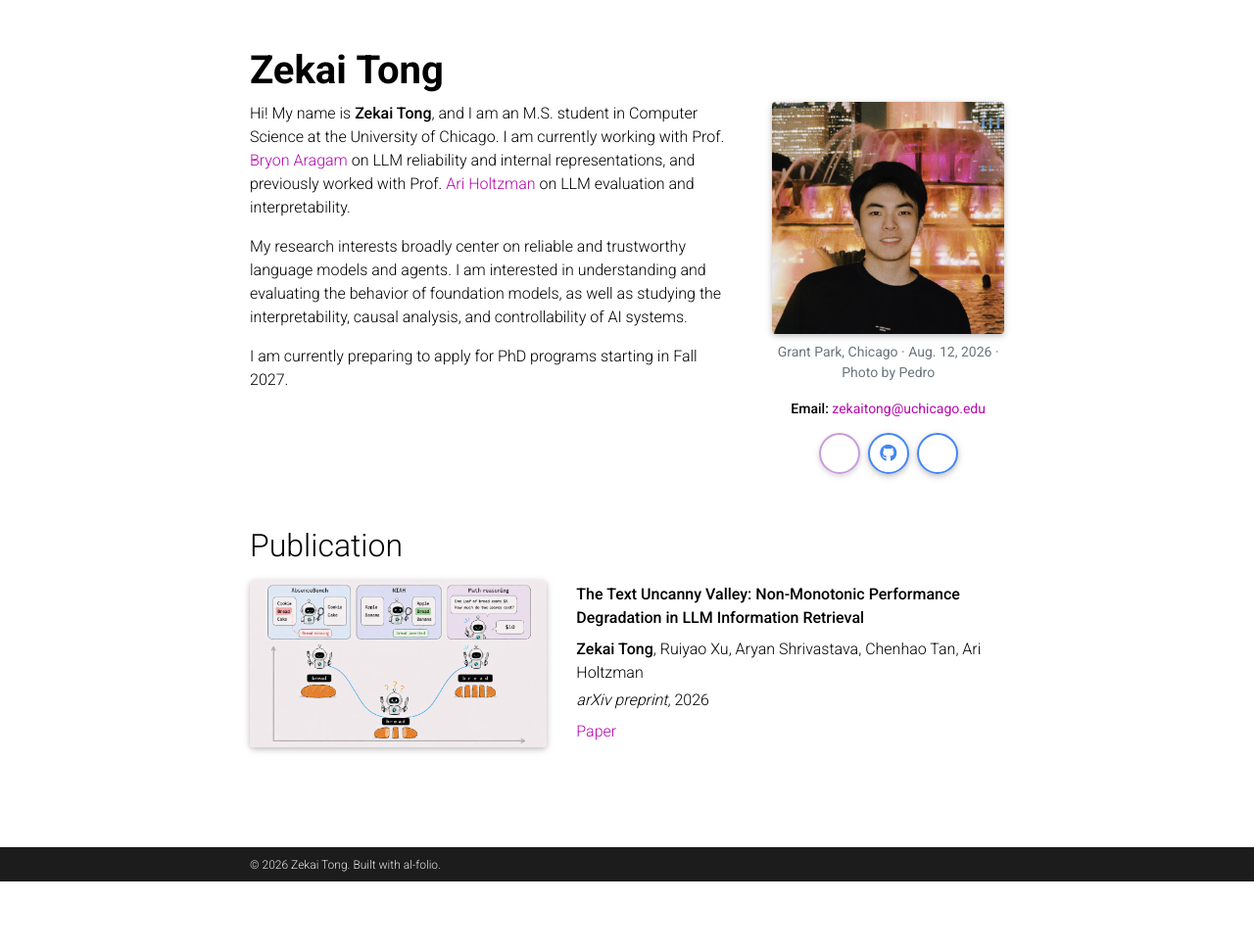
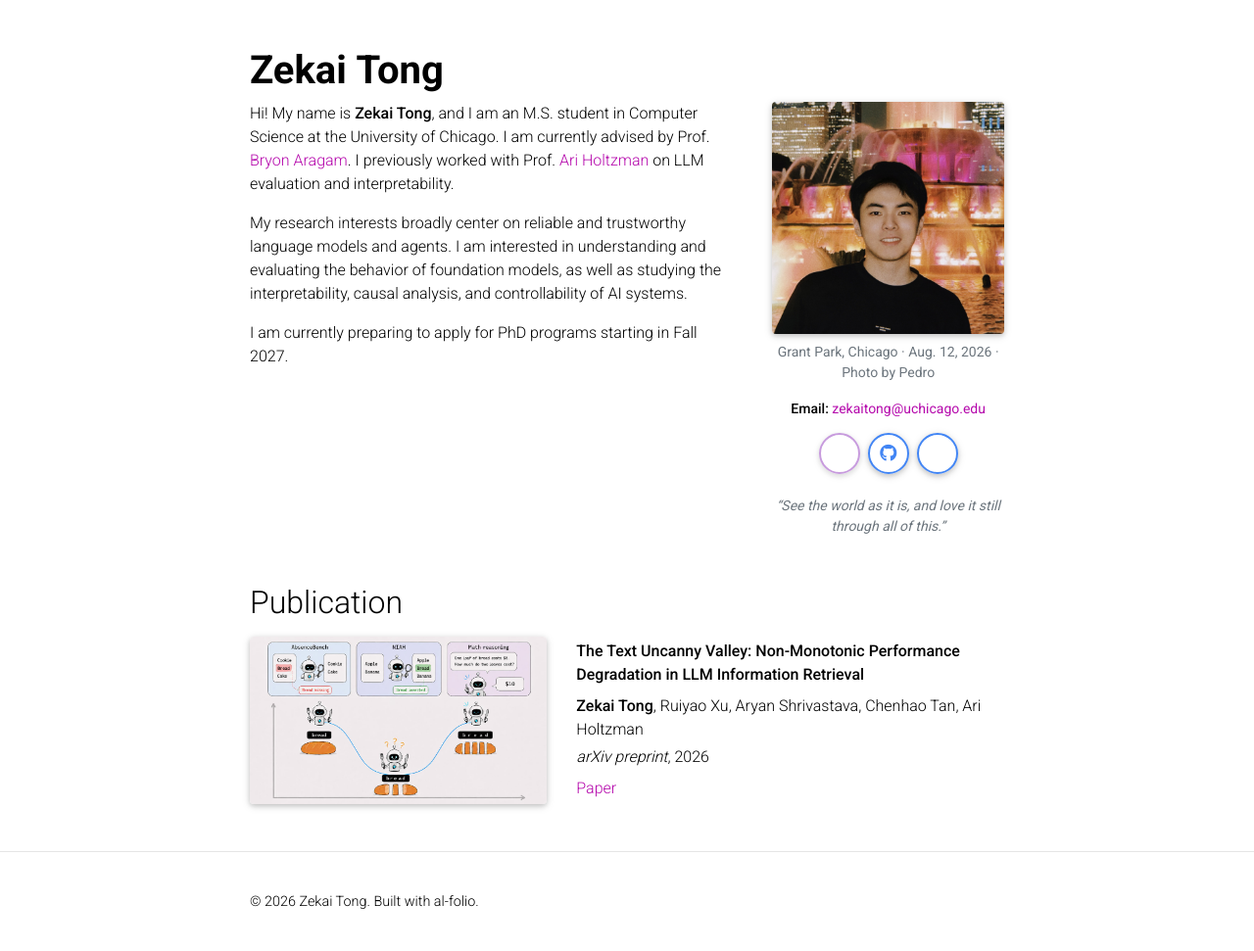
Before and after one commit to zekaitong/zekaitong.github.io, a Jekyll site: the page built from _pages/about.md, in a window 1280 px wide. Shown: the whole page at 98% size. Built offline with Jekyll 4.4.1, drawn with Linux system fonts in a browser that asks for light colours; comment, search, counter and statistics services are not loaded; a style sheet for code colours, icons or effects is not loaded; before the commit the page ends 900 px from its top, so only the background shows below that.

Commit message:
2026aug25

```diff
--- a/_config.yml
+++ b/_config.yml
@@ -50,7 +50,7 @@ rss_icon: true
 
 show_navbar: false # set to true to restore all navigation links
 navbar_fixed: true
-footer_fixed: true
+footer_fixed: false
 
 # Dimensions
 max_width: 800px
--- a/_pages/about.md
+++ b/_pages/about.md
@@ -11,7 +11,7 @@ social: false
 
 <div class="row align-items-start">
   <div class="col-sm-8 pr-sm-4">
-    <p>Hi! My name is <strong>Zekai Tong</strong>, and I am an M.S. student in Computer Science at the University of Chicago. I am currently working with Prof. <a href="https://www.bryonaragam.com/">Bryon Aragam</a> on LLM reliability and internal representations, and previously worked with Prof. <a href="https://ariholtzman.com/">Ari Holtzman</a> on LLM evaluation and interpretability.</p>
+    <p>Hi! My name is <strong>Zekai Tong</strong>, and I am an M.S. student in Computer Science at the University of Chicago. I am currently advised by Prof. <a href="https://www.bryonaragam.com/?utm_source=chatgpt.com">Bryon Aragam</a>. I previously worked with Prof. <a href="https://ariholtzman.com/">Ari Holtzman</a> on LLM evaluation and interpretability.</p>
     <p>My research interests broadly center on reliable and trustworthy language models and agents. I am interested in understanding and evaluating the behavior of foundation models, as well as studying the interpretability, causal analysis, and controllability of AI systems.</p>
     <p>I am currently preparing to apply for PhD programs starting in Fall 2027.</p>
   </div>
@@ -27,6 +27,7 @@ social: false
         <a class="btn btn-outline-primary profile-link-button mx-1" href="https://github.com/zekaitong" aria-label="GitHub" title="GitHub"><i class="fab fa-github" aria-hidden="true"></i></a>
         <a class="btn btn-outline-primary profile-link-button mx-1" href="https://scholar.google.com/citations?user=MnThYtEAAAAJ" aria-label="Google Scholar" title="Google Scholar"><i class="ai ai-google-scholar" aria-hidden="true"></i></a>
       </div>
+      <p class="small text-muted font-italic mt-3 mb-0">“See the world as it is, and love it still through all of this.”</p>
     </div>
   </div>
 </div>
```
